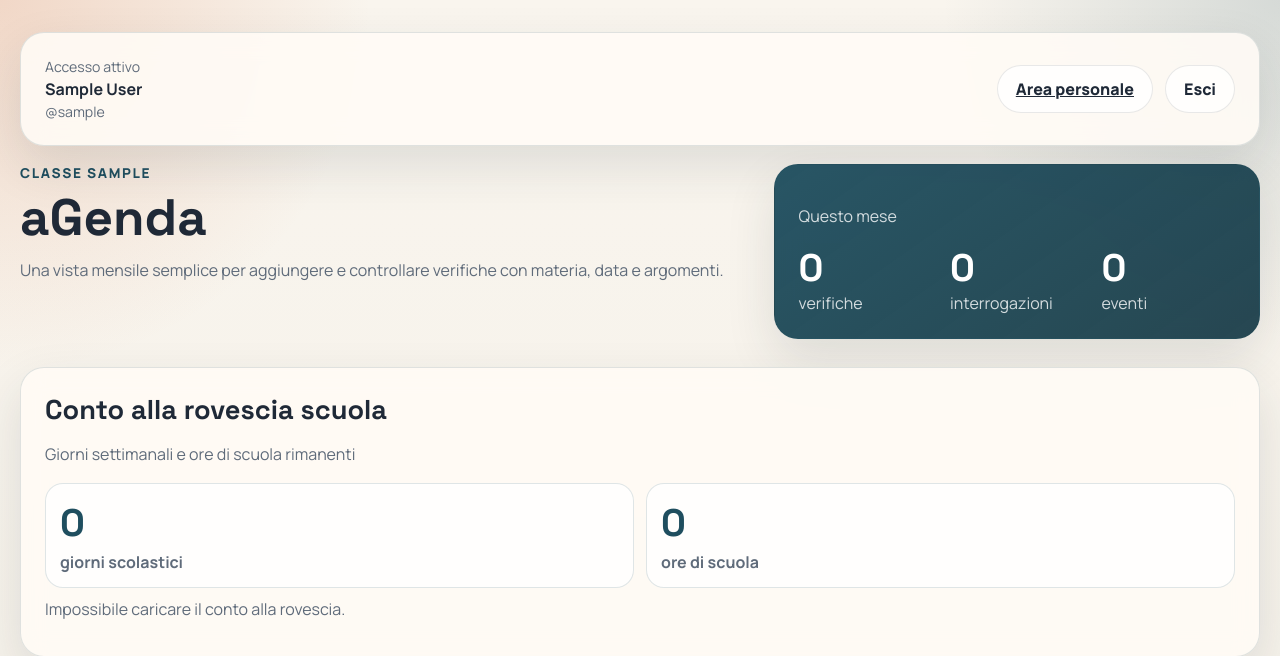
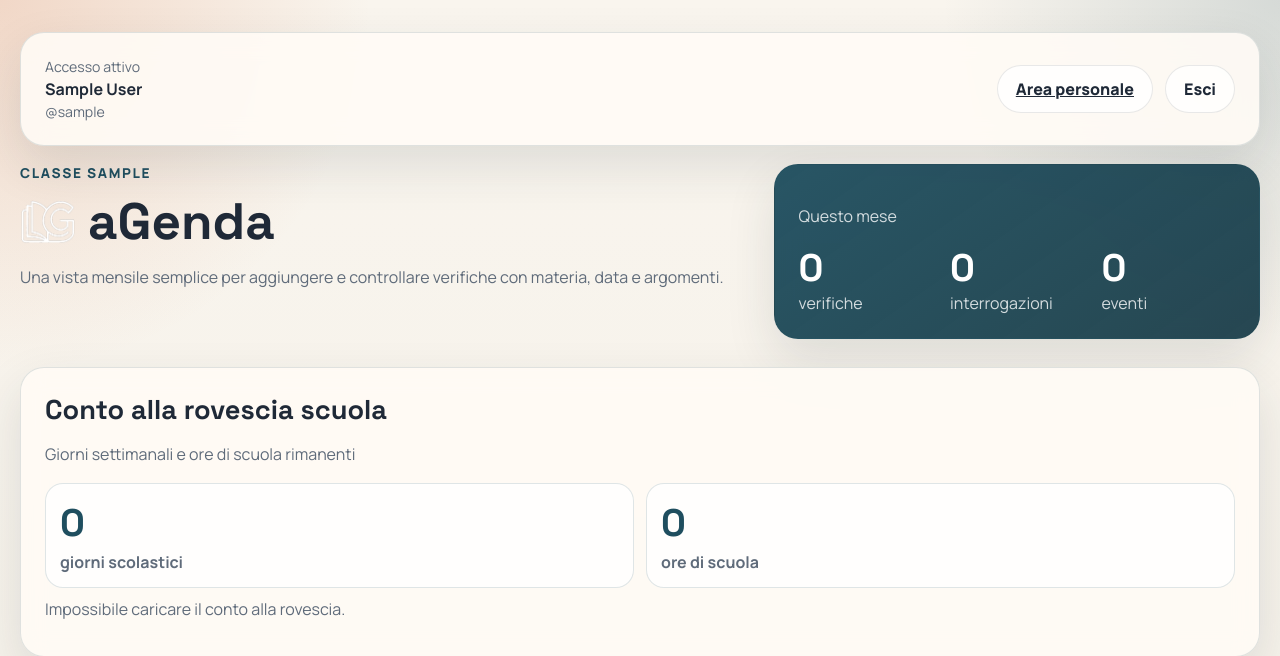
Before and after one commit to LeoFiore542/agenda_classe, a Flask app: template templates/index.html in a window 1280 px wide. Shown: the top 656 px of the page. Run offline with Flask 3, Linux system fonts and the light colour scheme; the visitor is signed in with stand-in values (Sample User, id 1); data comes from the database, SQL or seed files in the repository; the template is opened without the code that fills it: most values are stand-ins (such as "Sample title", 1, 10 or a date in 2020); some libraries are stand-ins or nearby versions.

Commit message:
feat: integrate app logo in UI and browser favicon

```diff
--- a/static/styles.css
+++ b/static/styles.css
@@ -97,6 +97,13 @@ textarea {
 .session-user {
     display: grid;
     gap: 2px;
+}
+
+.session-logo {
+    width: 40px;
+    height: 40px;
+    object-fit: contain;
+    margin-bottom: 2px;
 }
 
 .session-user-label,
@@ -327,6 +334,19 @@ textarea {
 .simple-event-heading h3 {
     margin: 0;
     font-family: "Space Grotesk", sans-serif;
+}
+
+.brand-heading {
+    display: flex;
+    align-items: center;
+    gap: 12px;
+}
+
+.brand-logo {
+    width: 56px;
+    height: 56px;
+    object-fit: contain;
+    border-radius: 14px;
 }
 
 .hero h1 {
--- a/templates/account.html
+++ b/templates/account.html
@@ -7,6 +7,7 @@
     <link rel="preconnect" href="https://fonts.googleapis.com">
     <link rel="preconnect" href="https://fonts.gstatic.com" crossorigin>
     <link href="https://fonts.googleapis.com/css2?family=Manrope:wght@400;500;600;700;800&family=Space+Grotesk:wght@500;700&display=swap" rel="stylesheet">
+    <link rel="icon" type="image/png" href="{{ url_for('static', filename='logo.png') }}">
     <link rel="stylesheet" href="{{ url_for('static', filename='styles.css') }}">
 </head>
 <body>
@@ -23,6 +24,7 @@
 
         <div class="session-bar panel">
             <div class="session-user">
+                <img class="session-logo" src="{{ url_for('static', filename='logo.png') }}" alt="Logo aGenda">
                 <span class="session-user-label">Area personale</span>
                 <strong>{{ current_user.full_name }}</strong>
                 <span class="session-user-meta">@{{ current_user.username }}</span>
--- a/templates/index.html
+++ b/templates/index.html
@@ -7,6 +7,7 @@
     <link rel="preconnect" href="https://fonts.googleapis.com">
     <link rel="preconnect" href="https://fonts.gstatic.com" crossorigin>
     <link href="https://fonts.googleapis.com/css2?family=Manrope:wght@400;500;600;700;800&family=Space+Grotesk:wght@500;700&display=swap" rel="stylesheet">
+    <link rel="icon" type="image/png" href="{{ url_for('static', filename='logo.png') }}">
     <link rel="stylesheet" href="{{ url_for('static', filename='styles.css') }}">
 </head>
 <body>
@@ -38,7 +39,10 @@
         <header class="hero">
             <div>
                 <p class="eyebrow">Classe {{ class_group }}</p>
-                <h1>aGenda</h1>
+                <div class="brand-heading">
+                    <img class="brand-logo" src="{{ url_for('static', filename='logo.png') }}" alt="Logo aGenda">
+                    <h1>aGenda</h1>
+                </div>
                 <p class="hero-copy">
                     Una vista mensile semplice per aggiungere e controllare verifiche con materia, data e argomenti.
                 </p>
--- a/templates/login.html
+++ b/templates/login.html
@@ -7,6 +7,7 @@
     <link rel="preconnect" href="https://fonts.googleapis.com">
     <link rel="preconnect" href="https://fonts.gstatic.com" crossorigin>
     <link href="https://fonts.googleapis.com/css2?family=Manrope:wght@400;500;600;700;800&family=Space+Grotesk:wght@500;700&display=swap" rel="stylesheet">
+    <link rel="icon" type="image/png" href="{{ url_for('static', filename='logo.png') }}">
     <link rel="stylesheet" href="{{ url_for('static', filename='styles.css') }}">
 </head>
 <body>
@@ -14,6 +15,7 @@
         <section class="panel login-panel">
             <div class="login-copy">
                 <p class="eyebrow">Classe 4G</p>
+                <img class="brand-logo" src="{{ url_for('static', filename='logo.png') }}" alt="Logo aGenda">
                 <h1>Accesso personale</h1>
                 <p class="hero-copy">
                     Ogni persona dell'elenco classe ha un account personale generato automaticamente.
```
Also changed, not shown: static/logo.png (added).
